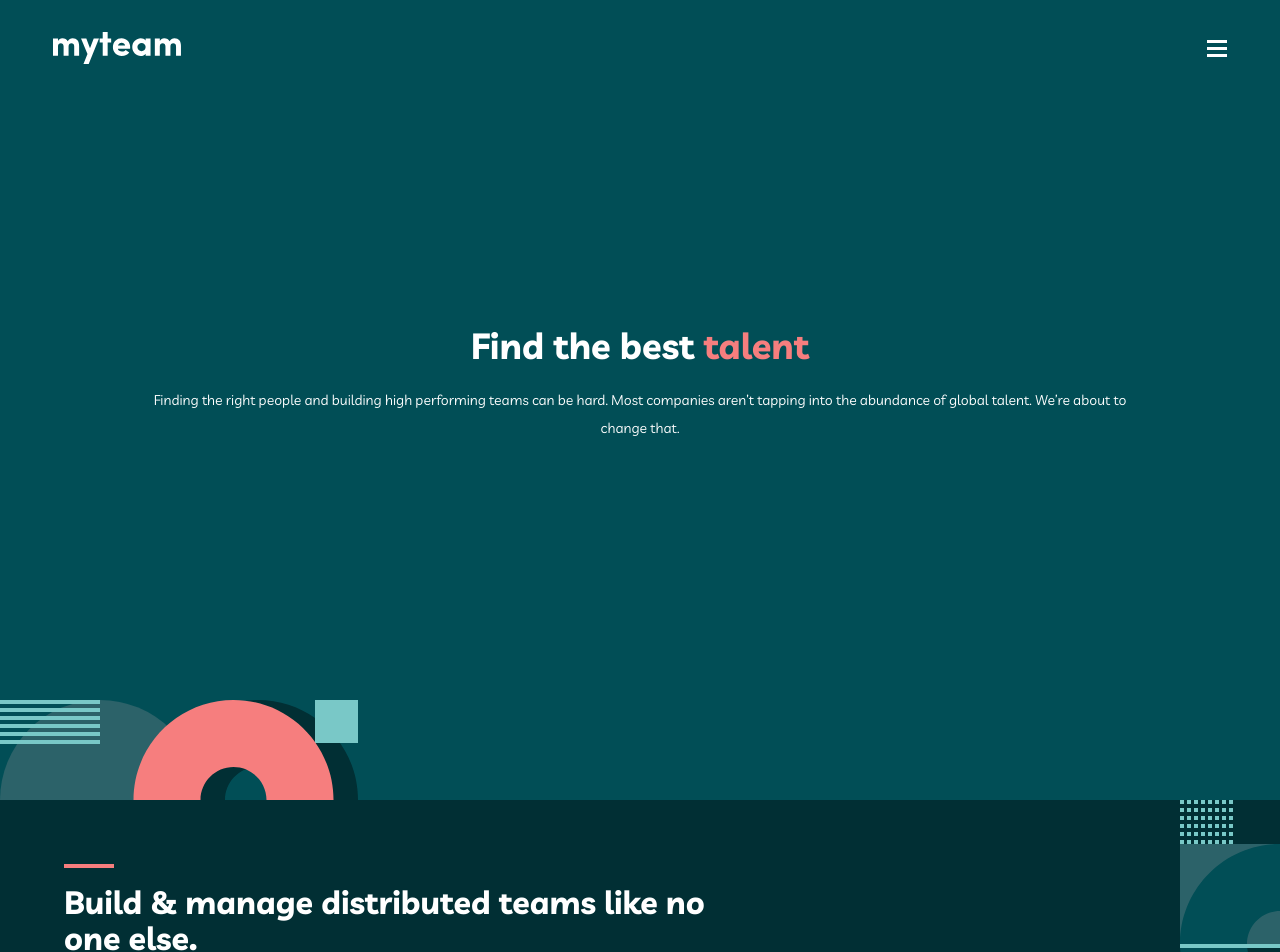
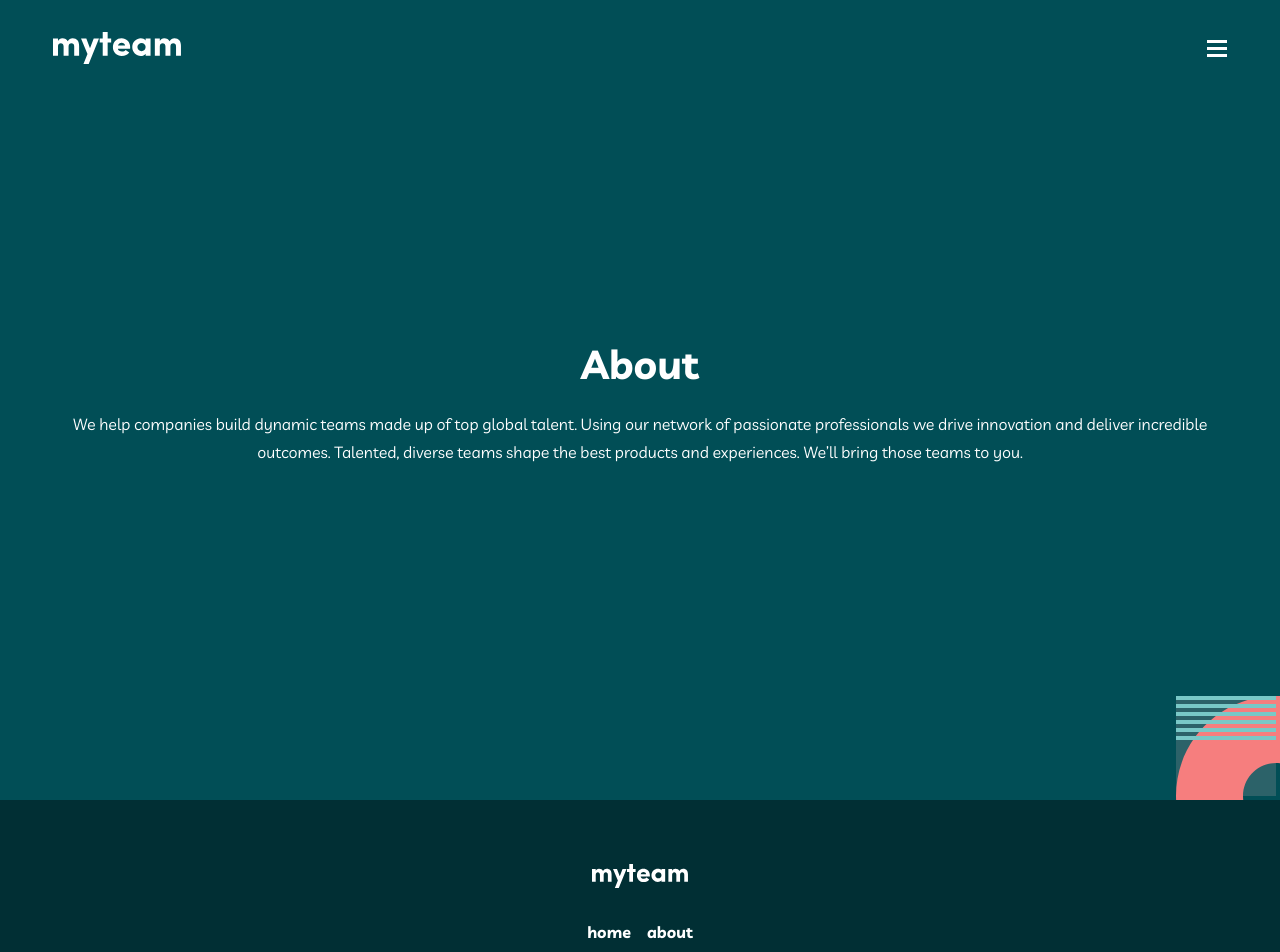
Before and after one commit to Braden0006/myteam-website, a React (Vite) app: page /about in a window 1280 px wide. Shown: the top 952 px of the page. Built offline with nearby package versions, Linux system fonts and the light colour scheme.

Commit message:
Made and styled "About"

```diff
--- a/package.json
+++ b/package.json
@@ -9,7 +9,8 @@
   },
   "dependencies": {
     "react": "^18.0.0",
-    "react-dom": "^18.0.0"
+    "react-dom": "^18.0.0",
+    "react-router-dom": "^6.3.0"
   },
   "devDependencies": {
     "@types/react": "^18.0.0",
--- a/src/App.tsx
+++ b/src/App.tsx
@@ -1,4 +1,6 @@
 import React, { useState } from "react";
+
+import { Routes, Route } from "react-router-dom";
 
 import Navbar from "./Components/Navbar/Navbar";
 import Homepage from "./Components/Homepage/Homepage";
@@ -7,6 +9,8 @@ import Homepage3 from "./Components/Homepage3/Homepage3";
 import ContactSection from "./Components/ContactSection/ContactSection";
 import Footer from "./Components/Footer/Footer";
 
+import About from "./Components/About/About";
+
 function App() {
   return (
     <div className="app bg-primary overflow-hidden">
@@ -14,12 +18,25 @@ function App() {
         <Navbar />
       </nav>
 
+      <Routes>
+        <Route
+          path="/"
+          element={
             <section className="app-homepage">
               <Homepage />
               <Homepage2 />
               <Homepage3 />
               <ContactSection />
             </section>
+          }
+        />
+
+        <Route path='/about' element={
+          <section className="app-about">
+            <About />
+          </section>
+        } />
+      </Routes>
 
       <footer>
         <Footer />
--- /dev/null
+++ b/src/Components/About/About.tsx
@@ -0,0 +1,36 @@
+import React from "react";
+
+export default function About() {
+  return (
+    <div className="about relative h-screen flex flex-col items-center justify-center">
+      <h1 className="about__title mb-4 text-40 text-white font-livvic font-bold">
+        About
+      </h1>
+      <p className="about__info w-90v leading-7 text-center text-white font-livvic">
+        We help companies build dynamic teams made up of top global talent.
+        Using our network of passionate professionals we drive innovation and
+        deliver incredible outcomes. Talented, diverse teams shape the best
+        products and experiences. We’ll bring those teams to you.
+      </p>
+
+      <svg
+        className="about__pattern absolute -bottom-24 -right-24"
+        xmlns="http://www.w3.org/2000/svg"
+        width="200"
+        height="200"
+      >
+        <g fill="none" fillRule="evenodd">
+          <path fill="#2C6269" d="M100 100H0V0h100z" />
+          <path
+            fill="#F67E7E"
+            d="M100 0c55.228 0 100 44.772 100 100s-44.772 100-100 100S0 155.228 0 100 44.772 0 100 0zm0 67c-18.225 0-33 14.775-33 33s14.775 33 33 33 33-14.775 33-33-14.775-33-33-33z"
+          />
+          <path
+            fill="#79C8C7"
+            d="M100 40v4H0v-4h100zm0-8v4H0v-4h100zm0-8v4H0v-4h100zm0-8v4H0v-4h100zm0-8v4H0V8h100zm0-8v4H0V0h100z"
+          />
+        </g>
+      </svg>
+    </div>
+  );
+}
--- a/src/main.tsx
+++ b/src/main.tsx
@@ -1,10 +1,15 @@
-import React from 'react'
-import ReactDOM from 'react-dom/client'
-import App from './App'
-import './index.css'
+import React from "react";
+import ReactDOM from "react-dom/client";
+import App from "./App";
 
-ReactDOM.createRoot(document.getElementById('root')!).render(
+import { BrowserRouter } from "react-router-dom";
+
+import "./index.css";
+
+ReactDOM.createRoot(document.getElementById("root")!).render(
   <React.StrictMode>
-    <App />
+    <BrowserRouter>
+      <App />
+    </BrowserRouter>
   </React.StrictMode>
-)
+);
--- a/tailwind.config.js
+++ b/tailwind.config.js
@@ -43,6 +43,7 @@ module.exports = {
         'livvic': ['Livvic', 'sans-serif'],
       },
       fontSize: {
+        '40': '2.5rem',
         '32': '32px',
         '15': '15px',
       },
```
Also changed, not shown: 1 other file (tests, documents, lock files or other folders). Lines whose indentation alone changed are shown as unchanged.
